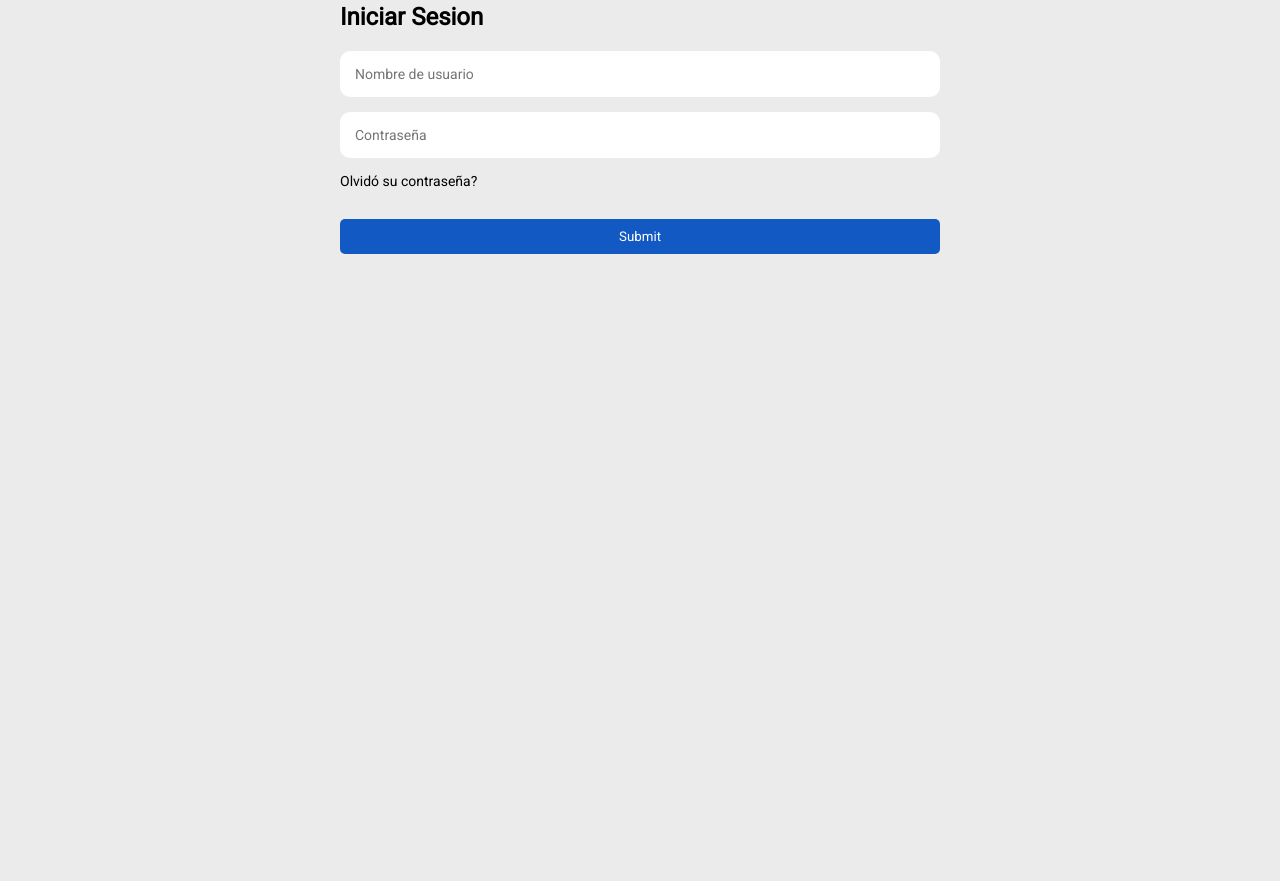
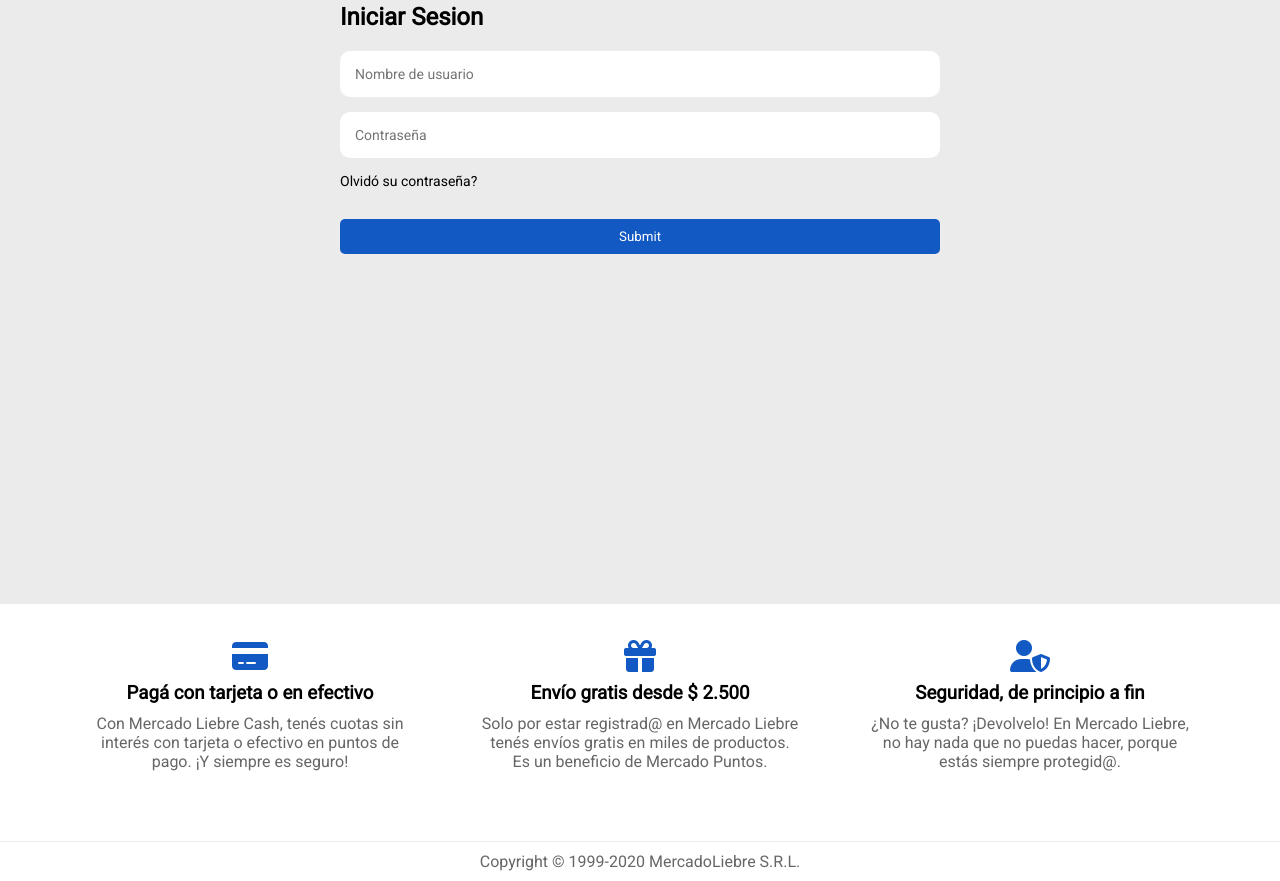
Before and after one commit to Juanzor/mercadoliebre, a website: page views/login.html in a window 1280 px wide. Shown: the part 336-1217 px from the top of the page. Before the commit the page ends 800 px from the top, so only its background shows below. Drawn offline with Linux system fonts and the light colour scheme.

Commit message:
Footer login y register ok

```diff
--- a/public/css/register.css
+++ b/public/css/register.css
@@ -96,14 +96,14 @@
     text-decoration: underline;
 }
 
-.login {
-    width: 600px;
-
-}
 
 @media screen and (min-width: 300px) and (max-width: 640px) {
     .container-register {
         padding: 10px;
     }
 
+    .form{
+        padding: 10px;
+    }
+
 }
--- a/views/login.html
+++ b/views/login.html
@@ -80,6 +80,47 @@
             </form>
         </div>
     </main>
+
+    <footer>
+        <div class="contenedor-footer">
+            <div class="container-info">
+                <div class="info tarjeta-efectivo">
+                    <i class="fas fa-credit-card"></i>
+                    <h3>Pagá con tarjeta o en efectivo</h3>
+                    <p>Con Mercado Liebre Cash, tenés cuotas sin interés con tarjeta o efectivo en puntos de
+                        pago. ¡Y
+                        siempre es
+                        seguro!
+                    </p>
+                </div>
+
+                <div class="info envios">
+                    <i class="fas fa-gift"></i>
+                    <h3>Envío gratis desde $ 2.500</h3>
+                    <p>
+                        Solo por estar registrad@ en Mercado Liebre tenés envíos gratis en miles de productos.
+                        Es un
+                        beneficio
+                        de Mercado Puntos.</p>
+                </div>
+
+                <div class="info seguridad">
+                    <i class="fas fa-user-shield"></i>
+                    <h3>Seguridad, de principio a fin
+                    </h3>
+                    <p>¿No te gusta? ¡Devolvelo! En Mercado Liebre, no hay nada que no puedas hacer, porque
+                        estás
+                        siempre
+                        protegid@.
+                    </p>
+                </div>
+
+            </div>
+            <div class="copyright">
+                <p>Copyright © 1999-2020 MercadoLiebre S.R.L.</p>
+            </div>
+        </div>
+    </footer>
 </body>
 
 </html>
```
Also changed, not shown: views/register.html (+41 -4 lines).
